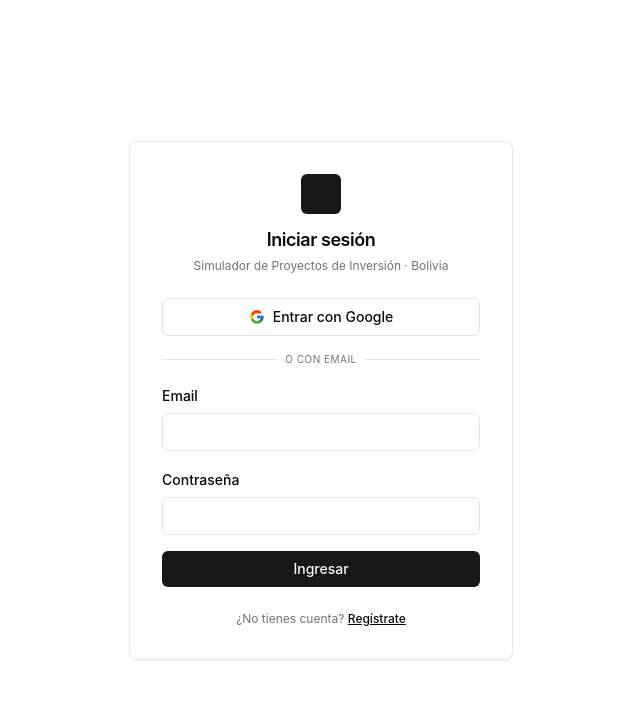
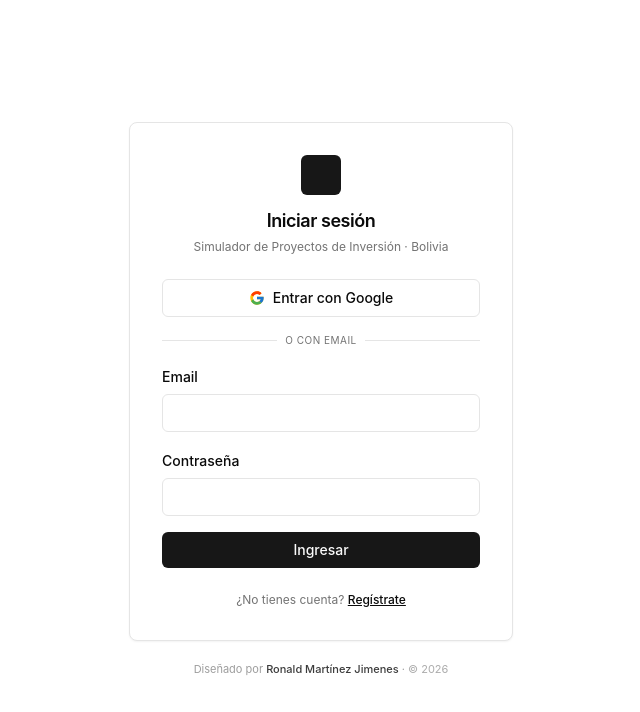
Before and after one commit to RonMarty2/simuladorPRO, a React (Vite) app: page /login in a window 1280 px wide. Shown: the top 712 px of the page, without its empty margins (319-959 px from the left). Built offline with nearby package versions, Linux system fonts and the light colour scheme; no server answers.

Commit message:
Crédito de autor: footer sutil en login, registro y sidebar del app

```diff
--- /dev/null
+++ b/src/components/layout/CreditoAutor.tsx
@@ -0,0 +1,32 @@
+interface Props {
+  /**
+   * 'publico' — visible en login/registro (un poco más prominente, centrado).
+   * 'sutil'   — visible dentro del app logueado (chico, gris, al pie del sidebar).
+   */
+  variante?: "publico" | "sutil";
+}
+
+export default function CreditoAutor({ variante = "publico" }: Props) {
+  if (variante === "sutil") {
+    return (
+      <p className="text-center text-[10px] leading-tight text-muted-foreground/60">
+        Diseñado por
+        <br />
+        <span className="font-medium text-muted-foreground/80">
+          Ronald Martínez Jimenes
+        </span>
+      </p>
+    );
+  }
+
+  return (
+    <p className="mt-5 text-center text-[11px] text-muted-foreground/70">
+      Diseñado por{" "}
+      <span className="font-medium text-foreground/80">
+        Ronald Martínez Jimenes
+      </span>
+      {" · "}
+      <span className="text-muted-foreground/60">© 2026</span>
+    </p>
+  );
+}
--- a/src/components/layout/RootLayout.tsx
+++ b/src/components/layout/RootLayout.tsx
@@ -14,6 +14,7 @@ import {
   X,
 } from "lucide-react";
 import { useAuthStore } from "@/stores/auth-store";
+import CreditoAutor from "@/components/layout/CreditoAutor";
 
 const enlacesEstudiante = [
   { to: "/estudiante", label: "Mi panel", icon: LayoutDashboard },
@@ -116,8 +117,11 @@ export default function RootLayout() {
 
       <div className="flex flex-1 overflow-hidden">
         {/* Barra lateral — escritorio */}
-        <aside className="hidden w-56 shrink-0 border-r border-border bg-secondary/30 p-3 md:block">
+        <aside className="hidden w-56 shrink-0 flex-col border-r border-border bg-secondary/30 p-3 md:flex">
           <nav className="flex flex-col gap-1">{navItems()}</nav>
+          <div className="mt-auto pt-4">
+            <CreditoAutor variante="sutil" />
+          </div>
         </aside>
 
         {/* Menú deslizable — móvil */}
@@ -153,6 +157,9 @@ export default function RootLayout() {
                   </button>
                 )}
               </nav>
+              <div className="mt-auto pt-4">
+                <CreditoAutor variante="sutil" />
+              </div>
             </aside>
           </div>
         )}
--- a/src/routes/login.tsx
+++ b/src/routes/login.tsx
@@ -5,6 +5,7 @@ import { zodResolver } from "@hookform/resolvers/zod";
 import { z } from "zod";
 import { useAuthStore } from "@/stores/auth-store";
 import BotonGoogle from "@/components/auth/BotonGoogle";
+import CreditoAutor from "@/components/layout/CreditoAutor";
 
 const esquema = z.object({
   email: z.string().email("Email no válido"),
@@ -55,7 +56,8 @@ export default function Login() {
 
   return (
     <div className="flex min-h-screen items-center justify-center bg-background p-4">
-      <div className="w-full max-w-sm rounded-lg border border-border bg-card p-8 shadow-sm">
+      <div className="flex w-full max-w-sm flex-col">
+      <div className="w-full rounded-lg border border-border bg-card p-8 shadow-sm">
         <div className="mb-6 text-center">
           <div className="mx-auto mb-3 h-10 w-10 rounded-md bg-primary" />
           <h1 className="text-lg font-semibold tracking-tight text-card-foreground">
@@ -130,6 +132,8 @@ export default function Login() {
           </Link>
         </p>
       </div>
+      <CreditoAutor />
+      </div>
     </div>
   );
 }
--- a/src/routes/registro.tsx
+++ b/src/routes/registro.tsx
@@ -5,6 +5,7 @@ import { zodResolver } from "@hookform/resolvers/zod";
 import { z } from "zod";
 import { useAuthStore } from "@/stores/auth-store";
 import BotonGoogle from "@/components/auth/BotonGoogle";
+import CreditoAutor from "@/components/layout/CreditoAutor";
 
 const esquema = z.object({
   nombre: z.string().min(1, "Requerido"),
@@ -57,7 +58,8 @@ export default function Registro() {
 
   return (
     <div className="flex min-h-screen items-center justify-center bg-background p-4">
-      <div className="w-full max-w-md rounded-lg border border-border bg-card p-8 shadow-sm">
+      <div className="flex w-full max-w-md flex-col">
+      <div className="w-full rounded-lg border border-border bg-card p-8 shadow-sm">
         <div className="mb-6 text-center">
           <div className="mx-auto mb-3 h-10 w-10 rounded-md bg-primary" />
           <h1 className="text-lg font-semibold tracking-tight text-card-foreground">
@@ -187,6 +189,8 @@ export default function Registro() {
           </Link>
         </p>
       </div>
+      <CreditoAutor />
+      </div>
     </div>
   );
 }
```
